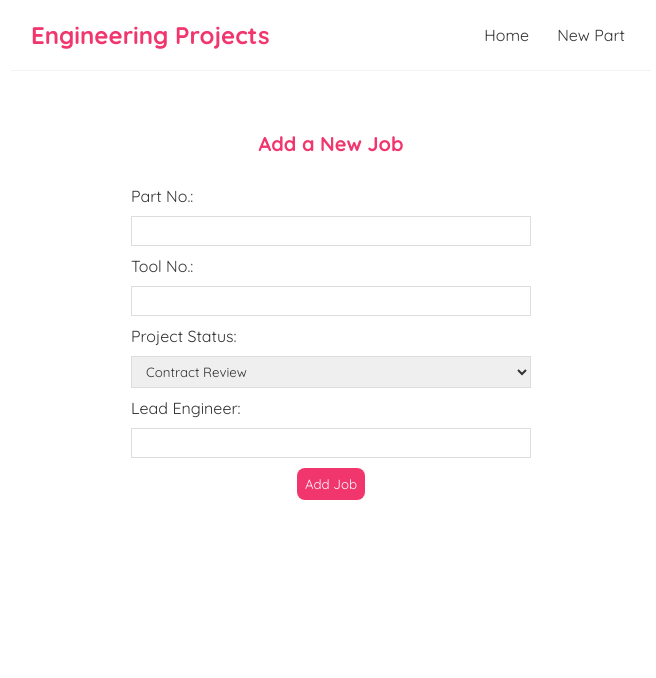
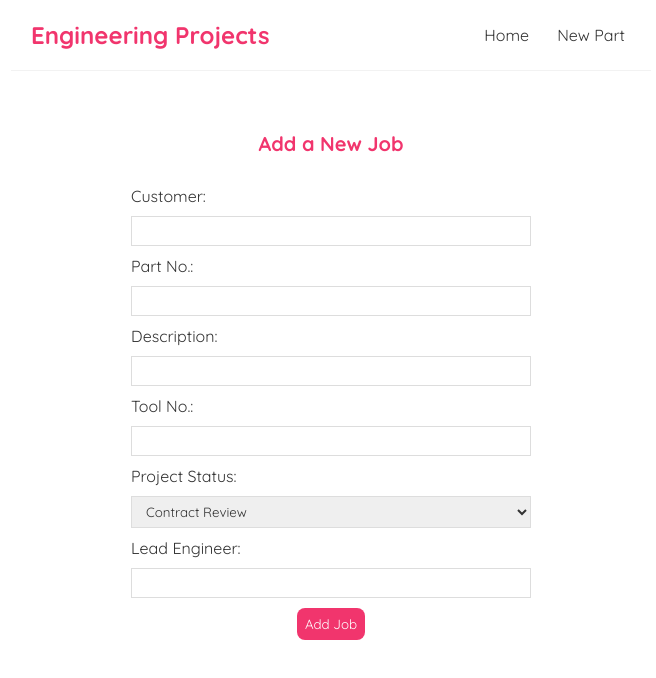
Before and after one commit to Wxmnath/engineering-samples-tracker, a React (Create React App) app: page /create in a window 1280 px wide. Shown: the top 678 px of the page, without its empty margins (309-965 px from the left). Built offline with nearby package versions, Linux system fonts and the light colour scheme.

Commit message:
Added more context to create file

```diff
--- a/src/Components/Create.js
+++ b/src/Components/Create.js
@@ -7,12 +7,14 @@ function Create() {
   const [Tool, setTool] = useState("");
   const [Stage, setStage] = useState("Contract Review");
   const [Engineer, setEngineer] = useState("");
+  const [Customer, setCustomer] = useState("");
+  const [Description, setDescription] = useState("");
   const [isPending, setIsPending] = useState(false);
   const history = useNavigate();
 
   const handleSubmit = (e) => {
     e.preventDefault();
-    const project = { Part, Tool, Stage, Engineer };
+    const project = { Customer, Part, Description, Tool, Stage, Engineer };
 
     setIsPending(true);
 
@@ -30,6 +32,14 @@ function Create() {
     <div className="create">
       <h2>Add a New Job</h2>
       <form onSubmit={handleSubmit}>
+        <label>Customer:</label>
+        <input
+          type="text"
+          name="customer"
+          required
+          value={Customer}
+          onChange={(e) => setCustomer(e.target.value)}
+        />
         <label>Part No.:</label>
         <input
           type="text"
@@ -38,7 +48,14 @@ function Create() {
           value={Part}
           onChange={(e) => setPart(e.target.value)}
         />
-
+        <label>Description:</label>
+        <input
+          type="text"
+          name="description"
+          required
+          value={Description}
+          onChange={(e) => setDescription(e.target.value)}
+        />
         <label>Tool No.: </label>
         <input
           type="number"
```
